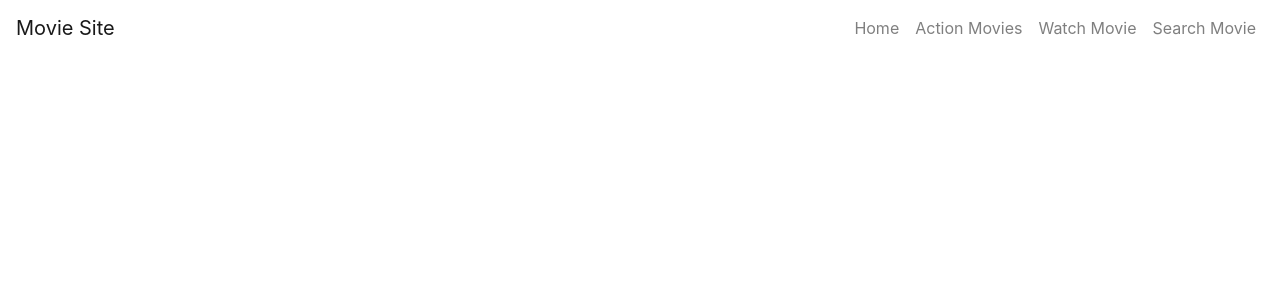
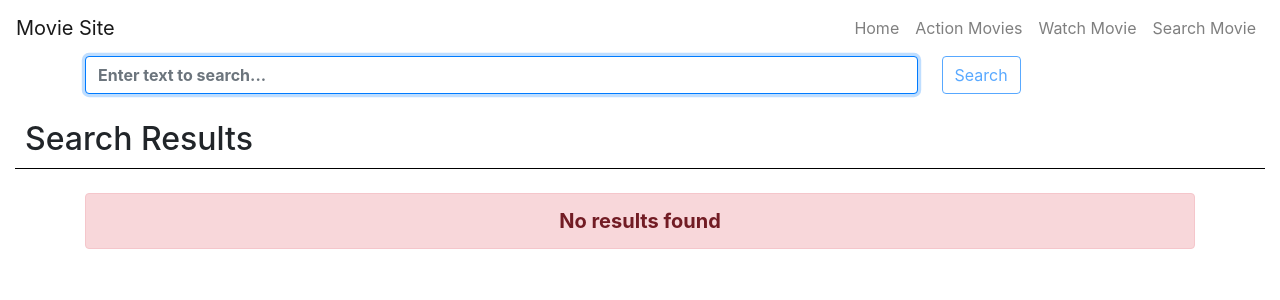
Before and after one commit to devjayantmalik/movies, a React (Create React App) app: page /#/search/movie_name in a window 1280 px wide. Before the commit this address led to /#/500. Shown: the top 300 px of the page. Built offline with nearby package versions, Linux system fonts and the light colour scheme.

Commit message:
added search page and search components to router

```diff
--- a/src/pages/Search/index.js
+++ b/src/pages/Search/index.js
@@ -1,5 +1,20 @@
 import React from "react";
+import MoviesList from "../../components/MoviesList";
+import fakeData from "../../api";
+import Paginator from "../../components/Paginator";
+import Alert from "../../components/Alert";
 
-const Search = () => null;
+const Search = () => {
+  return (
+    <main className="container-fluid pt-3">
+      <section>
+        <h2 className="heading">Search Results</h2>
+        <Alert error message="No results found" />
+        {/* <MoviesList movies={fakeData} />
+        <Paginator /> */}
+      </section>
+    </main>
+  );
+};
 
 export default Search;
--- a/src/routers/SiteRouter.js
+++ b/src/routers/SiteRouter.js
@@ -9,10 +9,12 @@ import PageNotFound from "../pages/Errors/404";
 import ServerError from "../pages/Errors/500";
 
 import Header from "../components/Header";
+import Searchbar from "../components/Searchbar";
 
 const SiteRouter = () => (
   <HashRouter>
     <Header />
+    <Searchbar />
     <Switch>
       <Route path="/" exact component={Home} />
       <Route path="/category/:name" exact component={Category} />
```
